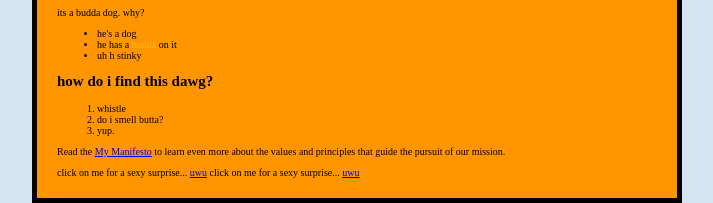
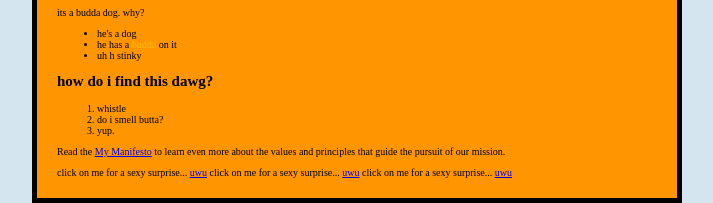
Before and after one commit to Linus-Hardwick/linushardwick.github.io, a plain HTML site: page index.html in a window 1280 px wide. Shown: the part 821-1024 px from the top of the page, without its empty margins (283-996 px from the left). Drawn offline with Linux system fonts and the light colour scheme; files whose address does not match are found by name; a web font is replaced by a local one.

Commit message:
Update links and add surprise link in index.html
Added a new link for a surprise and fixed existing links.

```diff
--- a/index.html
+++ b/index.html
@@ -38,5 +38,6 @@
     click on me for a sexy surprise... <a href="C:\Users\linus\Code\web-projects\first-website\surprise.html\surprise.html">uwu</a>
 
       click on me for a sexy surprise... <a href="\surprise.html\surprise.html">uwu</a>
+    click on me for a sexy surprise... <a href="surprise.html\surprise.html">uwu</a>
   </body>
 </html>
```
